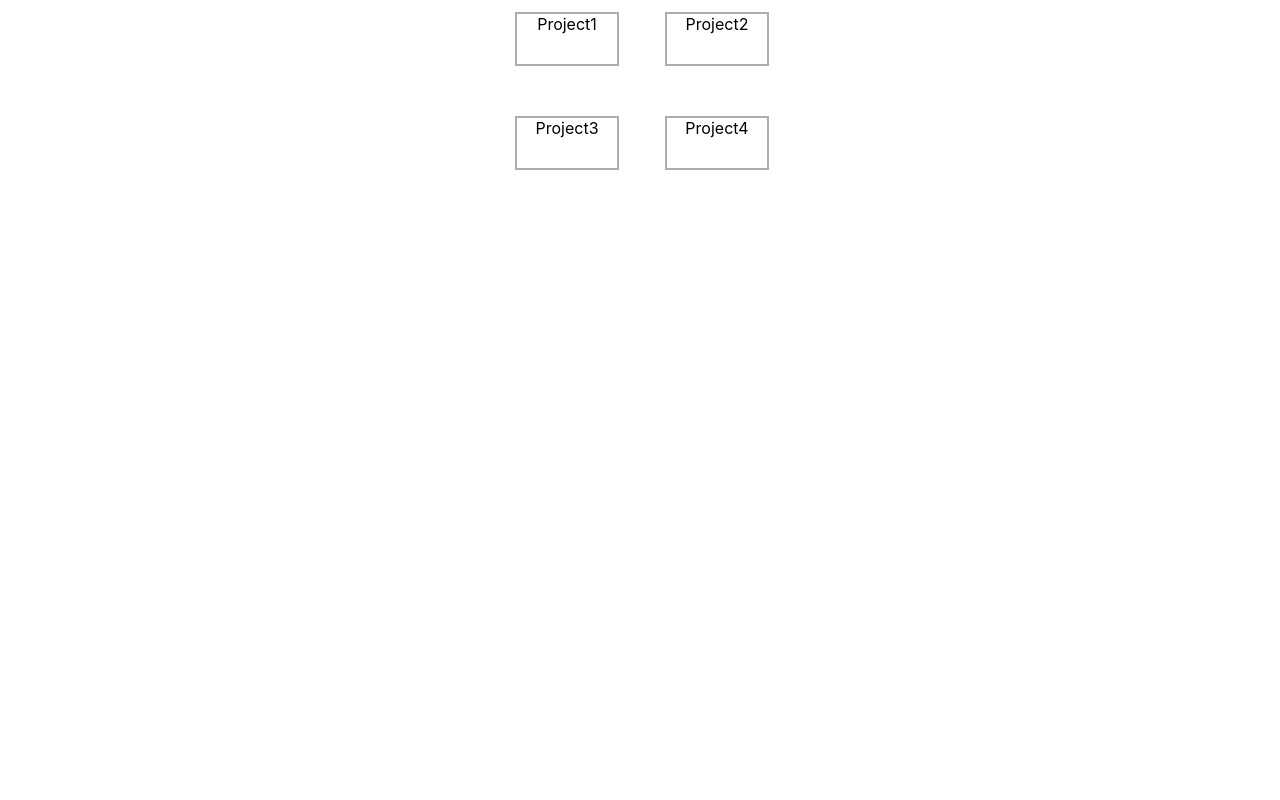
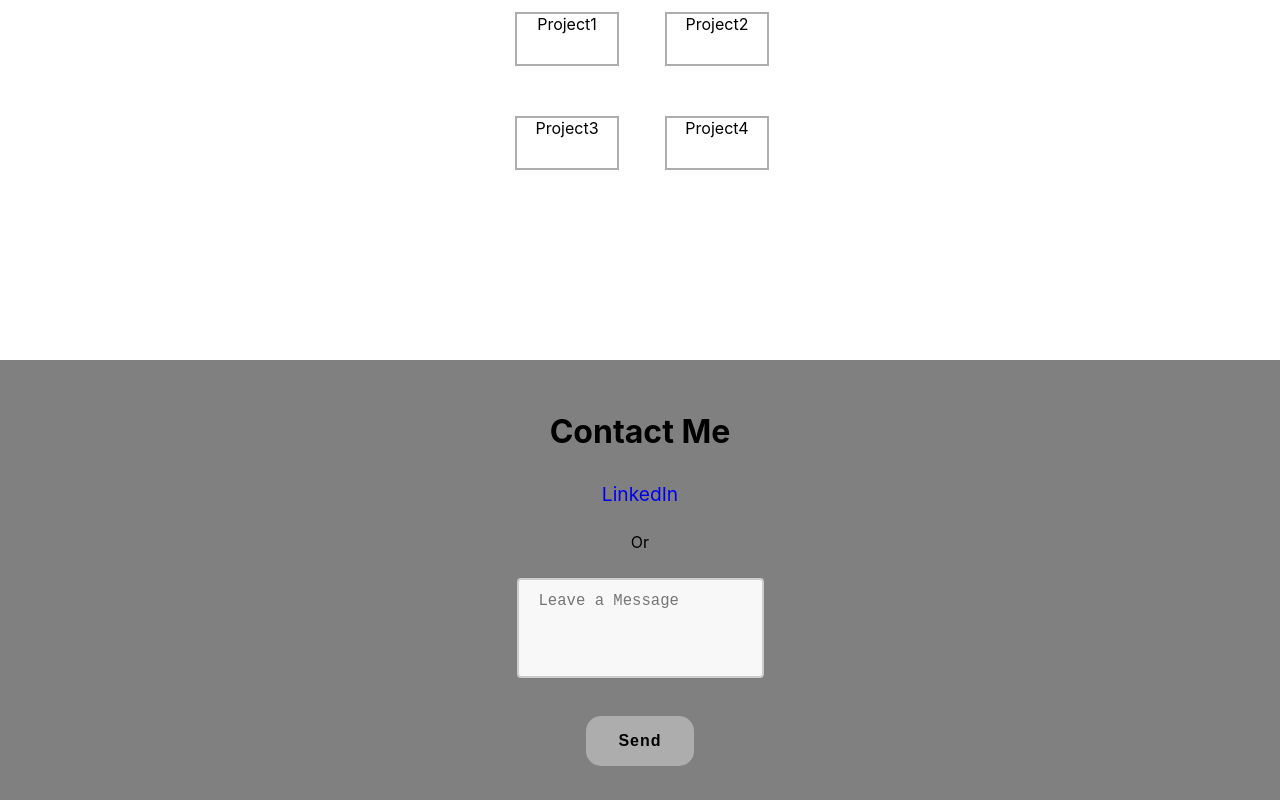
Before and after one commit to 666Deadsoul/portfolio, a React (Create React App) app in the folder my-app/: page / in a window 1280 px wide. Shown: the part 1980-2780 px from the top of the page. Before the commit the page ends 2340 px from the top, so only its background shows below. Built offline with nearby package versions, Linux system fonts and the light colour scheme.

Commit message:
Contact_css

```diff
--- a/my-app/src/App.js
+++ b/my-app/src/App.js
@@ -4,6 +4,7 @@ import Menu from './components/menu';
 import Home from './components/home';
 import About from './components/about';
 import Project from './components/project';
+import Contact from './components/contact';
 
 function App() {
   return (
@@ -12,6 +13,7 @@ function App() {
     <Home/>
     <About/>
     <Project/>
+    <Contact/>
     </div>
   );
 }
--- a/my-app/src/components/contact.css
+++ b/my-app/src/components/contact.css
@@ -5,8 +5,8 @@
     flex-direction:column;
     align-items:center;
     justify-content:center;
-    background-color:#83677B;
-    color:white;
+    background-color:grey;
+    color:black;
     padding:20px;
     gap:10px;
   }
--- a/my-app/src/components/contact.jsx
+++ b/my-app/src/components/contact.jsx
@@ -17,3 +17,4 @@ const Contact =()=>{
         </div>
     );
 }
+export default Contact;
```
